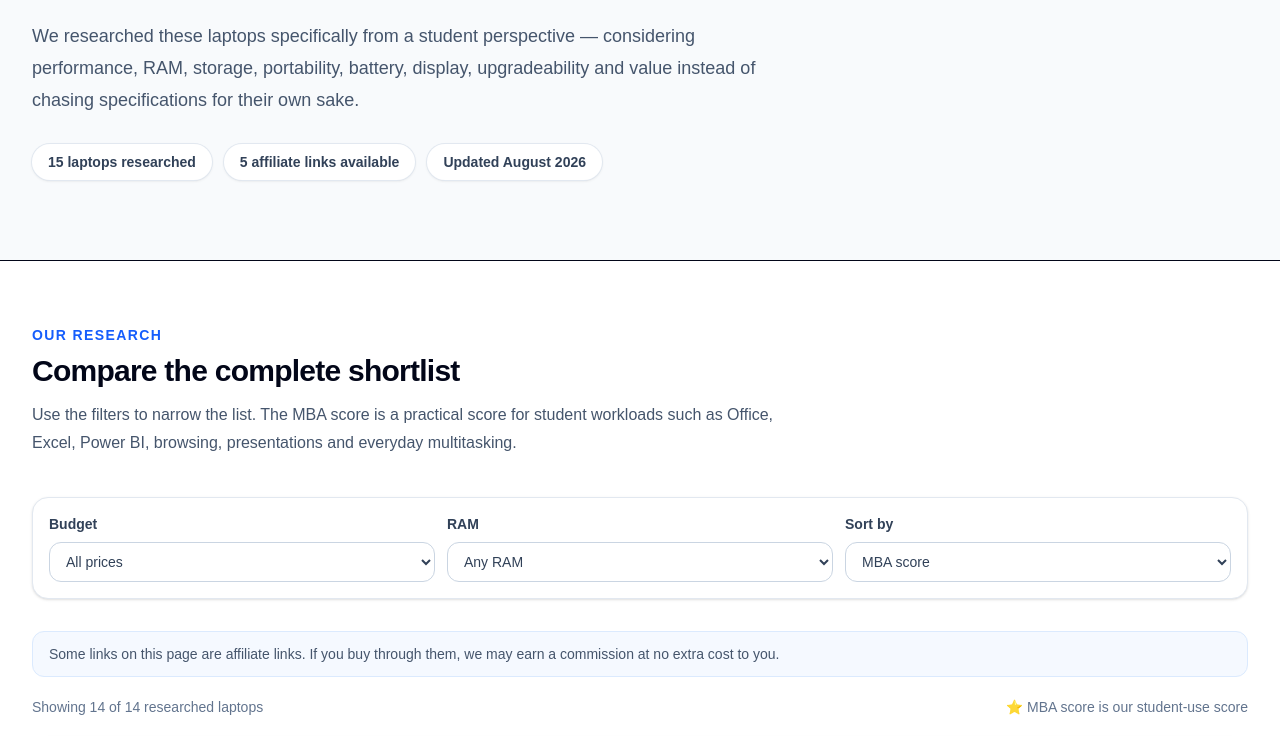
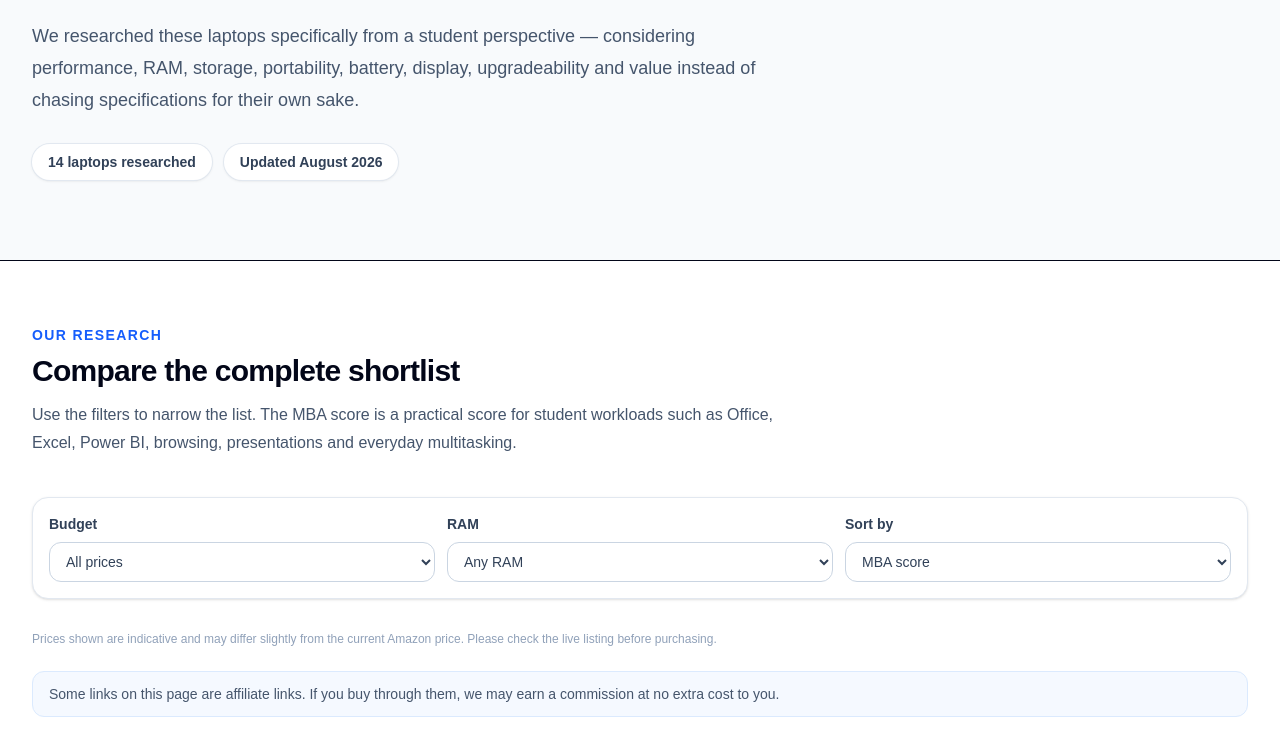
Before and after one commit to Shivanshuks-dev/student-tech-picks, a Next.js app: page /laptops/best-students in a window 1280 px wide. Shown: the part 305-1041 px from the top of the page. Built offline with nearby package versions, Linux system fonts and the light colour scheme.

Commit message:
Update laptop affiliate links and recommendations

```diff
--- a/app/components/LaptopExplorer.tsx
+++ b/app/components/LaptopExplorer.tsx
@@ -3,8 +3,50 @@
 import { useMemo, useState } from "react";
 import type { Laptop } from "../data/laptops";
 
+const PICK_ASINS = new Set([
+  "B0FDQ2R315",
+  "B0F8RCM49Y",
+  "B0GD76M7QK",
+  "B0DCSYTVDD",
+  "B0GWQHQB4T",
+]);
+
 function scoreValue(score: number | null) {
   return score == null ? "—" : score.toFixed(1);
+}
+
+function priceValue(price: string) {
+  const match = (price ?? "").match(/[\d,]+/);
+  return match ? Number(match[0].replace(/,/g, "")) : null;
+}
+
+function ramValue(ram: string) {
+  return Number(ram?.match(/\d+/)?.[0] || "0");
+}
+
+function ProductImage({ laptop }: { laptop: Laptop }) {
+  const [failed, setFailed] = useState(false);
+
+  return (
+    <div className="flex h-[170px] w-full items-center justify-center overflow-hidden rounded-2xl border border-slate-200 bg-white p-4">
+      {laptop.imageUrl && !failed ? (
+        <img
+          src={laptop.imageUrl}
+          alt={`${laptop.brand} ${laptop.model}`}
+          className="h-full w-full object-contain"
+          loading="lazy"
+          onError={() => setFailed(true)}
+        />
+      ) : (
+        <div className="flex flex-col items-center justify-center text-center text-slate-400">
+          <div className="flex h-12 w-16 items-center justify-center rounded-lg border-2 border-slate-300">
+            <div className="h-1.5 w-8 rounded-full bg-slate-300" />
+          </div>
+          <span className="mt-3 text-xs font-semibold">Product image unavailable</span>
+        </div>
+      )}
+    </div>
+  );
 }
 
 export default function LaptopExplorer({ products }: { products: Laptop[] }) {
@@ -14,25 +56,117 @@ export default function LaptopExplorer({ products }: { products: Laptop[] }) {
 
   const filtered = useMemo(() => {
     const result = products.filter((p) => {
-      const price = Number((p.price ?? "").match(/[\d,]+/)?.[0]?.replace(/,/g, "") || "0");
-      const ramGb = Number(p.ram.match(/\d+/)?.[0] || "0");
-      const budgetOk = budget === "all" || (budget === "50" ? price < 50000 : budget === "60" ? price < 60000 : budget === "70" ? price < 70000 : price >= 70000);
+      const price = priceValue(p.price);
+      const ramGb = ramValue(p.ram);
+
+      const budgetOk =
+        budget === "all" ||
+        (price != null &&
+          (budget === "50"
+            ? price < 50000
+            : budget === "60"
+              ? price >= 50000 && price < 60000
+              : budget === "70"
+                ? price >= 60000 && price < 70000
+                : price >= 70000));
+
       const ramOk = ram === "all" || (ram === "16" ? ramGb >= 16 : ramGb <= 8);
       return budgetOk && ramOk;
     });
 
     return [...result].sort((a, b) => {
-      const affiliateDiff = Number(Boolean(b.affiliateUrl)) - Number(Boolean(a.affiliateUrl));
-      if (affiliateDiff !== 0) return affiliateDiff;
       if (sort === "price") {
-        const pa = Number((a.price ?? "").match(/[\d,]+/)?.[0]?.replace(/,/g, "") || "0");
-        const pb = Number((b.price ?? "").match(/[\d,]+/)?.[0]?.replace(/,/g, "") || "0");
+        const pa = priceValue(a.price);
+        const pb = priceValue(b.price);
+        if (pa == null && pb == null) return 0;
+        if (pa == null) return 1;
+        if (pb == null) return -1;
         return pa - pb;
       }
-      if (sort === "weight") return (parseFloat(a.weight) || 99) - (parseFloat(b.weight) || 99);
+
+      if (sort === "weight") {
+        return (parseFloat(a.weight) || 99) - (parseFloat(b.weight) || 99);
+      }
+
       return (b.score ?? -1) - (a.score ?? -1);
     });
   }, [products, budget, ram, sort]);
+
+  const recommended = filtered.filter((p) => PICK_ASINS.has(p.asin));
+  const others = filtered.filter((p) => !PICK_ASINS.has(p.asin));
+
+  function Card({ laptop }: { laptop: Laptop }) {
+    const specs = [
+      ["CPU", laptop.cpu],
+      ["RAM", `${laptop.ram} · ${laptop.ramType}`],
+      ["Storage", laptop.ssd],
+      ["Display", `${laptop.display} · ${laptop.panel}`],
+      ["Weight", laptop.weight],
+      ["Battery", laptop.battery],
+      ["Graphics", laptop.graphics],
+      ["Warranty", laptop.warranty],
+      ["Windows", laptop.windows],
+      ["Microsoft Office", laptop.microsoftOffice],
+    ];
+
+    return (
+      <article className="overflow-hidden rounded-2xl border border-slate-200 bg-white shadow-sm transition hover:shadow-md">
+        <div className="grid lg:grid-cols-[220px_1fr]">
+          <div className="flex min-h-[210px] flex-col items-center justify-center bg-slate-50 p-6 text-slate-900 lg:border-r lg:border-slate-200">
+            <ProductImage laptop={laptop} />
+            <p className="mt-5 text-center text-xs font-semibold uppercase tracking-widest text-slate-400">{laptop.brand}</p>
+            <p className="mt-1 text-center text-sm font-medium text-slate-700">{laptop.model}</p>
+          </div>
+
+          <div className="p-6 md:p-7">
+            <div className="flex flex-wrap items-center gap-2">
+              {PICK_ASINS.has(laptop.asin) && (
+                <span className="rounded-full bg-blue-50 px-3 py-1 text-xs font-bold text-blue-700">OUR PICK</span>
+              )}
+              <span className="rounded-full bg-slate-100 px-3 py-1 text-xs font-semibold text-slate-700">
+                MBA Score {scoreValue(laptop.score)}/10
+              </span>
+            </div>
+
+            <div className="mt-3 flex flex-col justify-between gap-2 sm:flex-row sm:items-start">
+              <div>
+                <h3 className="text-2xl font-bold tracking-tight text-slate-950">{laptop.brand} {laptop.model}</h3>
+                <p className="mt-1 text-lg font-bold text-blue-600">{laptop.price}</p>
+              </div>
+              <div className="text-sm text-slate-500">★ {laptop.rating} · {laptop.reviews} reviews</div>
+            </div>
+
+            <div className="mt-5 grid gap-2 text-sm sm:grid-cols-2 lg:grid-cols-5">
+              {specs.map(([label, value]) => (
+                <div key={label} className="rounded-xl bg-slate-50 p-3">
+                  <p className="text-xs font-semibold uppercase tracking-wide text-slate-400">{label}</p>
+                  <p className="mt-1 font-semibold text-slate-700">{value}</p>
+                </div>
+              ))}
+            </div>
+
+            {laptop.verdict && (
+              <div className="mt-4 rounded-xl border border-blue-100 bg-blue-50/60 p-4 text-sm leading-6 text-slate-700">
+                <strong>Our take:</strong> {laptop.verdict}
+              </div>
+            )}
+
+            <div className="mt-5 flex flex-wrap items-center gap-3">
+              <a
+                href={laptop.affiliateUrl || laptop.amazonUrl}
+                target="_blank"
+                rel="nofollow sponsored noopener"
+                className="rounded-xl bg-blue-600 px-5 py-3 text-sm font-bold text-white transition hover:bg-blue-700"
+              >
+                Check price on Amazon →
+              </a>
+              <span className="text-xs text-slate-400">Amazon link · sponsored</span>
+            </div>
+          </div>
+        </div>
+      </article>
+    );
+  }
 
   return (
     <>
@@ -48,6 +182,7 @@ export default function LaptopExplorer({ products }: { products: Laptop[] }) {
               <option value="high">₹70,000+</option>
             </select>
           </label>
+
           <label className="text-sm font-semibold text-slate-700">
             RAM
             <select value={ram} onChange={(e) => setRam(e.target.value)} className="mt-2 w-full rounded-xl border border-slate-300 bg-white px-3 py-2.5 font-medium outline-none focus:border-blue-500">
@@ -56,6 +191,7 @@ export default function LaptopExplorer({ products }: { products: Laptop[] }) {
               <option value="8">8GB or less</option>
             </select>
           </label>
+
           <label className="text-sm font-semibold text-slate-700">
             Sort by
             <select value={sort} onChange={(e) => setSort(e.target.value)} className="mt-2 w-full rounded-xl border border-slate-300 bg-white px-3 py-2.5 font-medium outline-none focus:border-blue-500">
@@ -67,62 +203,38 @@ export default function LaptopExplorer({ products }: { products: Laptop[] }) {
         </div>
       </div>
 
-      <div className="mb-5 rounded-xl border border-blue-100 bg-blue-50/60 px-4 py-3 text-sm text-slate-600">Some links on this page are affiliate links. If you buy through them, we may earn a commission at no extra cost to you.</div>
+      <p className="mb-6 text-xs text-slate-400">
+        Prices shown are indicative and may differ slightly from the current Amazon price. Please check the live listing before purchasing.
+      </p>
 
-      <div className="mb-5 flex items-center justify-between text-sm text-slate-500">
-        <span>Showing {filtered.length} of {products.length} researched laptops</span>
-        <span>⭐ MBA score is our student-use score</span>
+      <div className="mb-10 rounded-xl border border-blue-100 bg-blue-50/60 px-4 py-3 text-sm text-slate-600">
+        Some links on this page are affiliate links. If you buy through them, we may earn a commission at no extra cost to you.
       </div>
 
-      <div className="space-y-5">
-        {filtered.map((laptop, index) => {
-          const isAffiliate = Boolean(laptop.affiliateUrl);
-          return (
-            <article key={laptop.asin || laptop.model} className="overflow-hidden rounded-2xl border border-slate-200 bg-white shadow-sm transition hover:shadow-md">
-              <div className="grid lg:grid-cols-[220px_1fr]">
-                <div className="flex min-h-[210px] flex-col items-center justify-center bg-slate-950 p-6 text-white">
-                  <div className="flex h-[170px] w-full items-center justify-center rounded-xl bg-white p-3">{laptop.imageUrl ? <img src={laptop.imageUrl} alt={`${laptop.brand} ${laptop.model}`} className="h-full w-full object-contain" loading="lazy" /> : <span className="text-5xl">💻</span>}</div>
-                  <p className="mt-5 text-center text-xs font-semibold uppercase tracking-widest text-slate-400">{laptop.brand}</p>
-                  <p className="mt-1 text-center text-sm font-medium text-slate-200">{laptop.model}</p>
-                </div>
-                <div className="p-6 md:p-7">
-                  <div className="flex flex-wrap items-center gap-2">
-                    {isAffiliate && <span className="rounded-full bg-blue-50 px-3 py-1 text-xs font-bold text-blue-700">OUR PICK</span>}
+      {recommended.length > 0 && (
+        <section className="mb-12">
+          <div className="mb-5 flex flex-col gap-2 sm:flex-row sm:items-end sm:justify-between">
+            <div>
+              <p className="text-sm font-bold uppercase tracking-widest text-blue-600">Our suggestions</p>
+              <h2 className="mt-1 text-3xl font-bold tracking-tight">Our 5 Best Picks</h2>
+              <p className="mt-2 text-slate-600">These are the laptops we currently recommend most strongly for students.</p>
+            </div>
+            <span className="text-sm font-semibold text-slate-500">Pinned at the top</span>
+          </div>
+          <div className="space-y-5">{recommended.map((laptop) => <Card key={laptop.asin} laptop={laptop} />)}</div>
+        </section>
+      )}
 
-                    <span className="rounded-full bg-slate-100 px-3 py-1 text-xs font-semibold text-slate-700">MBA Score {scoreValue(laptop.score)}/10</span>
-                  </div>
-
-                  <div className="mt-3 flex flex-col justify-between gap-2 sm:flex-row sm:items-start">
-                    <div>
-                      <h3 className="text-2xl font-bold tracking-tight text-slate-950">{laptop.brand} {laptop.model}</h3>
-                      <p className="mt-1 text-lg font-bold text-blue-600">{laptop.price}</p>
-                    </div>
-                    <div className="text-sm text-slate-500">★ {laptop.rating} · {laptop.reviews} reviews</div>
-                  </div>
-
-                  <div className="mt-5 grid gap-2 text-sm sm:grid-cols-2 lg:grid-cols-4">
-                    {[['CPU', laptop.cpu], ['RAM', `${laptop.ram} · ${laptop.ramType}`], ['Storage', laptop.ssd], ['Display', `${laptop.display} · ${laptop.panel}`], ['Weight', laptop.weight], ['Battery', laptop.battery], ['Graphics', laptop.graphics], ['Warranty', laptop.warranty]].map(([label, value]) => (
-                      <div key={label} className="rounded-xl bg-slate-50 p-3">
-                        <p className="text-xs font-semibold uppercase tracking-wide text-slate-400">{label}</p>
-                        <p className="mt-1 font-semibold text-slate-700">{value}</p>
-                      </div>
-                    ))}
-                  </div>
-
-                  {laptop.verdict && <div className="mt-4 rounded-xl border border-blue-100 bg-blue-50/60 p-4 text-sm leading-6 text-slate-700"><strong>Our take:</strong> {laptop.verdict}</div>}
-
-                  <div className="mt-5 flex flex-wrap items-center gap-3">
-                    <a href={isAffiliate ? laptop.affiliateUrl : laptop.amazonUrl} target="_blank" rel="nofollow sponsored noopener" className="rounded-xl bg-blue-600 px-5 py-3 text-sm font-bold text-white transition hover:bg-blue-700">
-                      {isAffiliate ? "Check price on Amazon →" : "View Amazon listing →"}
-                    </a>
-                    <span className="text-xs text-slate-400">{isAffiliate ? "Amazon link · sponsored" : "Direct product link"}</span>
-                  </div>
-                </div>
-              </div>
-            </article>
-          );
-        })}
-      </div>
+      <section>
+        <div className="mb-5 flex items-end justify-between gap-4">
+          <div>
+            <p className="text-sm font-bold uppercase tracking-widest text-slate-500">Complete research list</p>
+            <h2 className="mt-1 text-2xl font-bold tracking-tight">Other researched laptops</h2>
+          </div>
+          <span className="text-sm text-slate-500">{others.length} results</span>
+        </div>
+        <div className="space-y-5">{others.map((laptop) => <Card key={laptop.asin} laptop={laptop} />)}</div>
+      </section>
     </>
   );
 }
--- a/app/data/laptops.ts
+++ b/app/data/laptops.ts
@@ -15,6 +15,8 @@ export type Laptop = {
   battery: string;
   graphics: string;
   office: string;
+  windows: string;
+  microsoftOffice: string;
   warranty: string;
   upgradeRam: string;
   upgradeSsd: string;
@@ -45,6 +47,8 @@ export const laptops: Laptop[] = [
     "weight": "1.63 kg",
     "battery": "41 Wh",
     "graphics": "AMD Radeon Graphics (Integrated)",
+    "windows": "Windows 11 Home",
+    "microsoftOffice": "Microsoft Office Home & Student 2024",
     "office": "Windows 11 Home + Microsoft Office Home & Student 2024",
     "warranty": "1 Year",
     "upgradeRam": "Yes",
@@ -74,6 +78,8 @@ export const laptops: Laptop[] = [
     "weight": "1.59 kg",
     "battery": "36 Wh",
     "graphics": "AMD Radeon Graphics",
+    "windows": "Not specified",
+    "microsoftOffice": "Office 2024",
     "office": "Office 2024",
     "warranty": "1 Year",
     "upgradeRam": "Yes",
@@ -103,6 +109,8 @@ export const laptops: Laptop[] = [
     "weight": "1.50 kg",
     "battery": "Not specified",
     "graphics": "AMD Radeon Graphics",
+    "windows": "Windows 11 Home",
+    "microsoftOffice": "Microsoft Office (version not specified)",
     "office": "Office + Windows 11 Home",
     "warranty": "Not specified",
     "upgradeRam": "Yes",
@@ -132,6 +140,8 @@ export const laptops: Laptop[] = [
     "weight": "Not specified",
     "battery": "8.5 hours",
     "graphics": "AMD Radeon 610M",
+    "windows": "Windows 11",
+    "microsoftOffice": "Not specified / not included",
     "office": "Windows 11",
     "warranty": "1 Year Onsite",
     "upgradeRam": "No/Not confirmed",
@@ -141,7 +151,7 @@ export const laptops: Laptop[] = [
     "amazonUrl": "https://www.amazon.in/dp/B0F29HNJL1",
     "score": 7.3,
     "verdict": "Good budget MBA laptop, but Acer TravelLite is the better choice if prices are reasonably close",
-    "affiliateUrl": "",
+    "affiliateUrl": "https://link.amazon/B00ol7CS2",
     "asin": "B0F29HNJL1",
     "imageUrl": "https://nordrent.lt/images/galleries/products/1690274569_imagehandler.jpg"
   },
@@ -161,6 +171,8 @@ export const laptops: Laptop[] = [
     "weight": "1.50 kg",
     "battery": "Not specified",
     "graphics": "Integrated AMD Radeon Graphics",
+    "windows": "DOS — Windows not included",
+    "microsoftOffice": "Not included",
     "office": "DOS",
     "warranty": "1 Year Manufacturer",
     "upgradeRam": "No",
@@ -190,6 +202,8 @@ export const laptops: Laptop[] = [
     "weight": "1.59 kg",
     "battery": "36 Wh",
     "graphics": "AMD Radeon Graphics",
+    "windows": "Windows 11 Home",
+    "microsoftOffice": "Not specified / not included",
     "office": "Windows 11 Home",
     "warranty": "1 Year Manufacturer",
     "upgradeRam": "Yes",
@@ -199,7 +213,7 @@ export const laptops: Laptop[] = [
     "amazonUrl": "https://www.amazon.in/dp/B0DG2LSP9N",
     "score": 7.9,
     "verdict": "Good laptop for MBA work, but poor value at ₹59,990 when the newer Ryzen 5 7430U version is available at a similar price",
-    "affiliateUrl": "",
+    "affiliateUrl": "https://link.amazon/B08wSlZiU",
     "asin": "B0DG2LSP9N",
     "imageUrl": "https://static-ecapac.acer.com/media/catalog/product/a/l/al15-41_un.31zsi.036_steel_gray_base_image_3_un.31zsi.05j.jpg"
   },
@@ -219,6 +233,8 @@ export const laptops: Laptop[] = [
     "weight": "1.45 kg",
     "battery": "45.6 Wh",
     "graphics": "Intel UHD Graphics",
+    "windows": "Windows 11 Home",
+    "microsoftOffice": "Not specified / not included",
     "office": "Windows 11 Home",
     "warranty": "1 Year Manufacturer",
     "upgradeRam": "Yes",
@@ -228,7 +244,7 @@ export const laptops: Laptop[] = [
     "amazonUrl": "https://www.amazon.in/dp/B0DMFBS37T",
     "score": 7.4,
     "verdict": "Good lightweight MBA laptop for basic productivity, but not one of the strongest choices for heavier Excel, Power BI or long-term performance",
-    "affiliateUrl": "",
+    "affiliateUrl": "https://link.amazon/B05qaj8AZ",
     "asin": "B0DMFBS37T",
     "imageUrl": "https://www.static-src.com/wcsstore/Indraprastha/images/catalog/full/96/MTA-91714046/acer_acer_aspire_3_a314_23m_ryzen_3_7320u_8gb_512gb_ssd_w11_ohs_14_h_full01_purhmu3w.jpg"
   },
@@ -248,6 +264,8 @@ export const laptops: Laptop[] = [
     "weight": "1.63 kg",
     "battery": "41 Wh",
     "graphics": "Intel UHD Graphics",
+    "windows": "Windows 11 Home",
+    "microsoftOffice": "Not specified / not included",
     "office": "Windows 11 Home",
     "warranty": "1 Year",
     "upgradeRam": "No",
@@ -257,7 +275,7 @@ export const laptops: Laptop[] = [
     "amazonUrl": "https://www.amazon.in/dp/B0FDWH5WTL",
     "score": 7.5,
     "verdict": "Good general-purpose MBA laptop with an excellent 120Hz IPS anti-glare display, but weaker value than the Ryzen 5 options at a similar price",
-    "affiliateUrl": "",
+    "affiliateUrl": "https://link.amazon/B0aO6pC5q",
     "asin": "B0FDWH5WTL",
     "imageUrl": "https://pc-online.co.il/wp-content/uploads/2023/10/Dell-15-DC15250-1-780x780.webp"
   },
@@ -277,6 +295,8 @@ export const laptops: Laptop[] = [
     "weight": "1.60 kg",
     "battery": "Unknown",
     "graphics": "Intel Iris Xe Graphics",
+    "windows": "Windows 11 Home",
+    "microsoftOffice": "Not specified / not included",
     "office": "Windows 11 Home",
     "warranty": "1 Year Brand Warranty",
     "upgradeRam": "No",
@@ -286,7 +306,7 @@ export const laptops: Laptop[] = [
     "amazonUrl": "https://www.amazon.in/dp/B0DSG3DG8H",
     "score": 6.2,
     "verdict": "Budget option, but weak CPU and only 256 GB SSD",
-    "affiliateUrl": "",
+    "affiliateUrl": "https://link.amazon/B0fsh32uW",
     "asin": "B0DSG3DG8H",
     "imageUrl": "https://i.simpalsmedia.com/marketplace/products/original/a3a0273c58201d7928539388d67c9cf2.jpg"
   },
@@ -306,6 +326,8 @@ export const laptops: Laptop[] = [
     "weight": "1.62 kg",
     "battery": "47 Wh / 9 hours",
     "graphics": "Integrated AMD Radeon Graphics",
+    "windows": "Windows 11 Home",
+    "microsoftOffice": "Office Home 2024",
     "office": "Office Home 2024 + Windows 11 Home",
     "warranty": "1 Year Onsite",
     "upgradeRam": "No",
@@ -315,7 +337,7 @@ export const laptops: Laptop[] = [
     "amazonUrl": "https://www.amazon.in/dp/B0H7HSNRK9",
     "score": 6.8,
     "verdict": "Decent MBA laptop, but Ryzen 3 7320U is weak for the price",
-    "affiliateUrl": "",
+    "affiliateUrl": "https://link.amazon/B05ybzUEr",
     "asin": "B0H7HSNRK9",
     "imageUrl": "https://smadshop.md/image/cache/product/kompyuternaya-tehnika/noutbuki/lenovo/noutbuk-lenovo-ideapad-slim-3-15amn8-amd-ryzen-3-7320u-8gb-ddr4-512gb-ssd-abyss-blue-750x750.jpg"
   },
@@ -335,6 +357,8 @@ export const laptops: Laptop[] = [
     "weight": "1.50 kg",
     "battery": "65 Wh / 15 hours",
     "graphics": "AMD Radeon 610M",
+    "windows": "Windows 11",
+    "microsoftOffice": "Not specified / not included",
     "office": "Windows 11",
     "warranty": "1 Year Brand Warranty",
     "upgradeRam": "No",
@@ -344,7 +368,7 @@ export const laptops: Laptop[] = [
     "amazonUrl": "https://www.amazon.in/dp/B0CL7CMTXS",
     "score": 4.8,
     "verdict": "Not recommended for MBA students; weak 2-core CPU and 8 GB RAM limit",
-    "affiliateUrl": "",
+    "affiliateUrl": "https://link.amazon/B0gJSWROe",
     "asin": "B0CL7CMTXS",
     "imageUrl": "https://smartbusiness.pe/cdn/shop/files/laptop-lenovo-v15-g4-amd-athlon-silver-7120u-ram-8gb-disco-256gb-ssd-156-fhd-freedos-82yu00x5lm-smart-business-7854252.jpg?v=1764119228"
   },
@@ -364,6 +388,8 @@ export const laptops: Laptop[] = [
     "weight": "1.65 kg",
     "battery": "41 Wh",
     "graphics": "Intel integrated graphics",
+    "windows": "Windows 11 Home",
+    "microsoftOffice": "Microsoft Office (version not specified)",
     "office": "Windows 11 Home + Microsoft Office",
     "warranty": "1 Year Manufacturer Warranty",
     "upgradeRam": "No",
@@ -393,6 +419,8 @@ export const laptops: Laptop[] = [
     "weight": "1.66 kg",
     "battery": "41 Wh / 7 hours",
     "graphics": "Intel Arc Graphics",
+    "windows": "Windows 11 Home",
+    "microsoftOffice": "Not specified / not included",
     "office": "Windows 11 Home + Copilot",
     "warranty": "1 Year",
     "upgradeRam": "No",
@@ -402,7 +430,7 @@ export const laptops: Laptop[] = [
     "amazonUrl": "https://www.amazon.in/dp/B0GWHPGLGM",
     "score": 7.4,
     "verdict": "Modern processor and Arc graphics, but 8 GB RAM and weak current reviews make it less compelling for students at this price",
-    "affiliateUrl": "",
+    "affiliateUrl": "https://link.amazon/B079P1R4t",
     "asin": "B0GWHPGLGM",
     "imageUrl": "https://cdn.findprix.com/images/products/XY2v7oR78.webp"
   },
@@ -422,6 +450,8 @@ export const laptops: Laptop[] = [
     "weight": "1.35 kg",
     "battery": "59 Wh / up to 34 hours claimed",
     "graphics": "Qualcomm Adreno GPU",
+    "windows": "Windows 11 Home",
+    "microsoftOffice": "Microsoft Office Home 2024",
     "office": "Windows 11 Home + Microsoft Office",
     "warranty": "1 Year Manufacturer Warranty",
     "upgradeRam": "No",
@@ -433,8 +463,17 @@ export const laptops: Laptop[] = [
     "verdict": "Very portable and premium-looking option with OLED, 16 GB RAM and excellent claimed battery life; verify app compatibility for specialized Windows software before buying",
     "affiliateUrl": "",
     "asin": "B0F8P4Y7VF",
-    "imageUrl": "https://www.staples.ca/cdn/shop/files/ec375fd55e49394b4060a81e611999998786183b_square3118874_1_1000x.jpg?v=1775057460"
+    "imageUrl": "https://s3n.cashify.in/cashify/product/img/xhdpi/3bf2179e-8e21.jpg"
   },
 ];
 
+const recommendedAsins = new Set([
+  "B0FDQ2R315",
+  "B0F8RCM49Y",
+  "B0GD76M7QK",
+  "B0DCSYTVDD",
+  "B0GWQHQB4T",
+]);
+
+export const recommendedLaptops = laptops.filter((laptop) => recommendedAsins.has(laptop.asin));
 export const affiliateLaptops = laptops.filter((laptop) => laptop.affiliateUrl);
--- a/app/laptops/best-students/page.tsx
+++ b/app/laptops/best-students/page.tsx
@@ -16,8 +16,7 @@ export default function BestStudentsPage() {
             <h1 className="text-4xl font-bold tracking-tight sm:text-6xl">Best laptops for students.<br /><span className="text-blue-600">Shortlist first. Compare second.</span></h1>
             <p className="mt-6 max-w-3xl text-lg leading-8 text-slate-600">We researched these laptops specifically from a student perspective — considering performance, RAM, storage, portability, battery, display, upgradeability and value instead of chasing specifications for their own sake.</p>
             <div className="mt-7 flex flex-wrap gap-3 text-sm font-semibold text-slate-700">
-              <span className="rounded-full bg-white px-4 py-2 shadow-sm ring-1 ring-slate-200">15 laptops researched</span>
-              <span className="rounded-full bg-white px-4 py-2 shadow-sm ring-1 ring-slate-200">5 affiliate links available</span>
+              <span className="rounded-full bg-white px-4 py-2 shadow-sm ring-1 ring-slate-200">{laptops.length} laptops researched</span>
               <span className="rounded-full bg-white px-4 py-2 shadow-sm ring-1 ring-slate-200">Updated August 2026</span>
             </div>
           </div>
--- a/app/page.tsx
+++ b/app/page.tsx
@@ -1,8 +1,8 @@
 import Link from "next/link";
-import { affiliateLaptops, laptops } from "./data/laptops";
+import { recommendedLaptops, laptops } from "./data/laptops";
 
 export default function Home() {
-  const top = [...affiliateLaptops].sort((a, b) => (b.score ?? -1) - (a.score ?? -1)).slice(0, 5);
+  const top = [...recommendedLaptops].sort((a, b) => (b.score ?? -1) - (a.score ?? -1));
   return (
     <main className="min-h-screen bg-white text-slate-950">
       <section className="border-b bg-slate-50">
```
Also changed, not shown: 1 other file (tests, documents, lock files or other folders).
